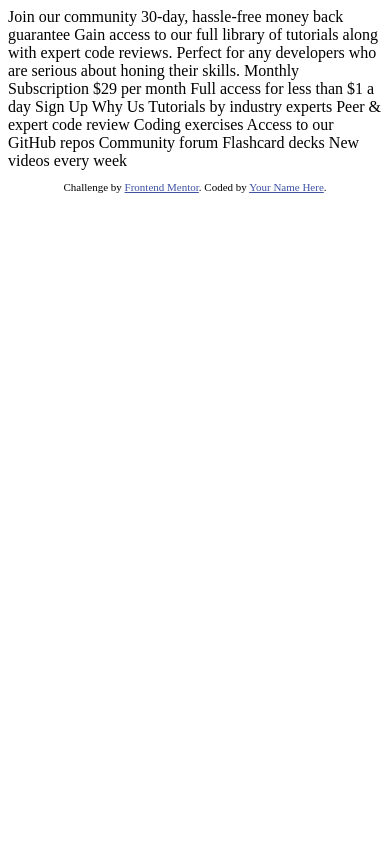
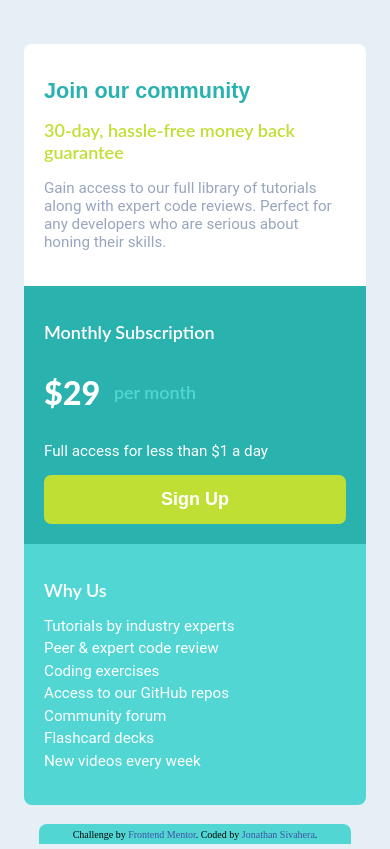
Before and after one commit to jssol/single-price-grid, a plain HTML site: page index.html in a window 390 px wide. Drawn offline with Linux system fonts and the light colour scheme; a web font is replaced by a local one.

Commit message:
Mobile version complete

```diff
--- a/index.html
+++ b/index.html
@@ -1,50 +1,70 @@
 <!DOCTYPE html>
-<html lang="en">
+<html class="html" lang="en">
 <head>
   <meta charset="UTF-8">
-  <meta name="viewport" content="width=device-width, initial-scale=1.0"> <!-- displays site properly based on user's device -->
+  <meta name="viewport" content="width=device-width, initial-scale=1.0">
 
   <link rel="icon" type="image/png" sizes="32x32" href="./images/favicon-32x32.png">
+  <link rel="stylesheet" href="style.css">
 
-  <title>Frontend Mentor | Single Price Grid Component</title>
+  <title>Single Price Grid Component</title>
 
-  <!-- Feel free to remove these styles or customise in your own stylesheet 👍 -->
+
   <style>
-    .attribution { font-size: 11px; text-align: center; }
+    .attribution { font-size: 10px; text-align: center; margin: 0; }
     .attribution a { color: hsl(228, 45%, 44%); }
   </style>
 </head>
-<body>
-  Join our community
+<body class="body">
 
-  30-day, hassle-free money back guarantee
+  <main class="main">
+    <!-- Header -->
+    <header class="sections header">
+      <h1 class="title header-title">Join our community</h1>
+      <h2 class="subtitle header-subtitle">
+        30-day, hassle-free money back guarantee
+      </h2>
+      <p class="text header-text">
+        Gain access to our full library of
+        tutorials along with expert code reviews.
+        Perfect for any developers who are serious
+        about honing their skills.
+      </p>
+    </header>
 
-  Gain access to our full library of tutorials along with expert code reviews.
-  Perfect for any developers who are serious about honing their skills.
+    <!-- Content -->
+    <section class="sections content">
+      <h2 class="subtitle content-subtitle">Monthly Subscription</h2>
+      <h2 class="subtitle price">
+        <span class="dollar">&dollar;29</span> <span class="rate">per month</span>
+      </h2>
+      <p class="text content-text">
+        Full access for less than &dollar;1 a day
+      </p>
+      <button class="content-button">Sign Up</button>
+    </section>
 
-  Monthly Subscription
+    <!-- Footer -->
+    <footer class="sections footer">
+      <h2 class="subtitle footer-subtitle">Why Us</h2>
+      <ul class="text footer-list">
+        <li class="list-item">Tutorials by industry experts</li>
+        <li class="list-item">Peer &amp; expert code review</li>
+        <li class="list-item">Coding exercises</li>
+        <li class="list-item">Access to our GitHub repos</li>
+        <li class="list-item">Community forum</li>
+        <li class="list-item"> Flashcard decks</li>
+        <li class="list-item">New videos every week</li>
+      </ul>
+    </footer>
 
-  &dollar;29 per month
+  </main>
 
-  Full access for less than &dollar;1 a day
-
-  Sign Up
-
-  Why Us
-
-  Tutorials by industry experts
-  Peer &amp; expert code review
-  Coding exercises
-  Access to our GitHub repos
-  Community forum
-  Flashcard decks
-  New videos every week
-
-  <footer>
+  <section class="page-footer">
     <p class="attribution">
       Challenge by <a href="https://www.frontendmentor.io?ref=challenge" target="_blank">Frontend Mentor</a>.
-      Coded by <a href="#">Your Name Here</a>.
+      Coded by <a href="twitter.com/sivaheraj" target="_blank">Jonathan Sivahera</a>.
     </p>
-  </footer>
+  </section>
 </body>
 </html>
--- a/style.css
+++ b/style.css
@@ -0,0 +1,167 @@
+@import url(https://fonts.google.com/specimen/Karla);
+
+*,
+*::after,
+*::before {
+    box-sizing: border-box;
+}
+
+:root {
+    --prim-cyan: hsl(179, 62%, 43%);
+    --prim-cyan-s: hsl(179, 62%, 58%);
+    --prim-yellow: hsl(71, 73%, 54%);
+    --neut-gray: hsl(204, 43%, 93%);
+    --neut-blue: hsl(218, 22%, 67%);
+
+    --fs-title: 1.35em;
+    --fs-sub: 1.125em;
+    --fs-text: .95em;
+
+    --fw-norm: 400;
+    --fw-sub: 600;
+    --fw-bold: 800;
+}
+
+.html {
+    scroll-behavior: smooth;
+    overflow-x: hidden;
+}
+
+.body {
+    width: 100vw;
+    background: var(--neut-gray);
+    display: flex;
+    flex-direction: column;
+    align-items: center;
+    margin: 0;
+}
+
+.sections {
+    text-align: start;
+    padding: 1.25em;
+}
+
+.main {
+    margin: 2.75em 1.5em;
+}
+
+.title {
+    font-family: Karla, Poppins, Montserrat, sans-serif;
+    font-size: var(--fs-title);
+    font-weight: var(--fw-bold);
+}
+
+.subtitle {
+    font-family: Lato, Montserrat, Poppins, sans-serif;
+    font-weight: var(--fw-sub);
+    font-size: var(--fs-sub);
+}
+
+.text {
+    font-family: Roboto, Poppins, Montserrat, sans-serif;
+    font-weight: var(--fw-norm);
+    font-size: var(--fs-text);
+}
+
+
+/* Header */
+
+.header {
+    background: #fff;
+    border-radius: .5em .5em 0 0;
+}
+
+.header-title {
+    color: var(--prim-cyan);
+}
+
+.header-subtitle {
+    color: var(--prim-yellow);
+}
+
+.header-text {
+    color: var(--neut-blue);
+}
+
+
+/* Content */
+
+.content {
+    background: var(--prim-cyan);
+    color: #fff;
+    display: flex;
+    flex-direction: column;
+}
+
+.price {
+    display: flex;
+    align-items: center;
+}
+
+.dollar {
+    font-size: 1.8em;
+    font-weight: var(--fw-bold);
+    color: inherit;
+}
+
+.rate {
+    color: var(--prim-cyan-s);
+}
+
+.dollar + .rate {
+    margin-left: .75em;
+}
+
+.content-button {
+    background: var(--prim-yellow);
+    color: #fff;
+    border: none;
+    border-radius: .4em;
+    font-weight: var(--fw-sub);
+    font-size: var(--fs-sub);
+    height: 2.75em;
+}
+
+
+/* Footer */
+
+.footer {
+    background: var(--prim-cyan-s);
+    color: #fff;
+    border-radius: 0 0 .5em .5em;
+}
+
+.footer-list {
+    list-style: none;
+    padding: 0;
+}
+
+.list-item {
+    margin-bottom: .3em;
+    cursor: pointer;
+}
+
+.list-item:hover {
+    color: var(--prim-yellow);
+    transition: color 200ms ease-in-out;
+}
+
+.page-footer {
+    background: var(--prim-cyan-s);
+    color: #000;
+    height: 1.25em;
+    display: flex;
+    flex-direction: row;
+    align-items: center;
+    justify-content: center;
+    border-radius: .5em .5em 0 0;
+    position: fixed;
+    z-index: -100;
+    bottom: 0;
+    width: 80%;
+}
+
+.page-footer a {
+    color: #fff;
+    text-decoration: none;
+}
```
Also changed, not shown: 2 other files.
